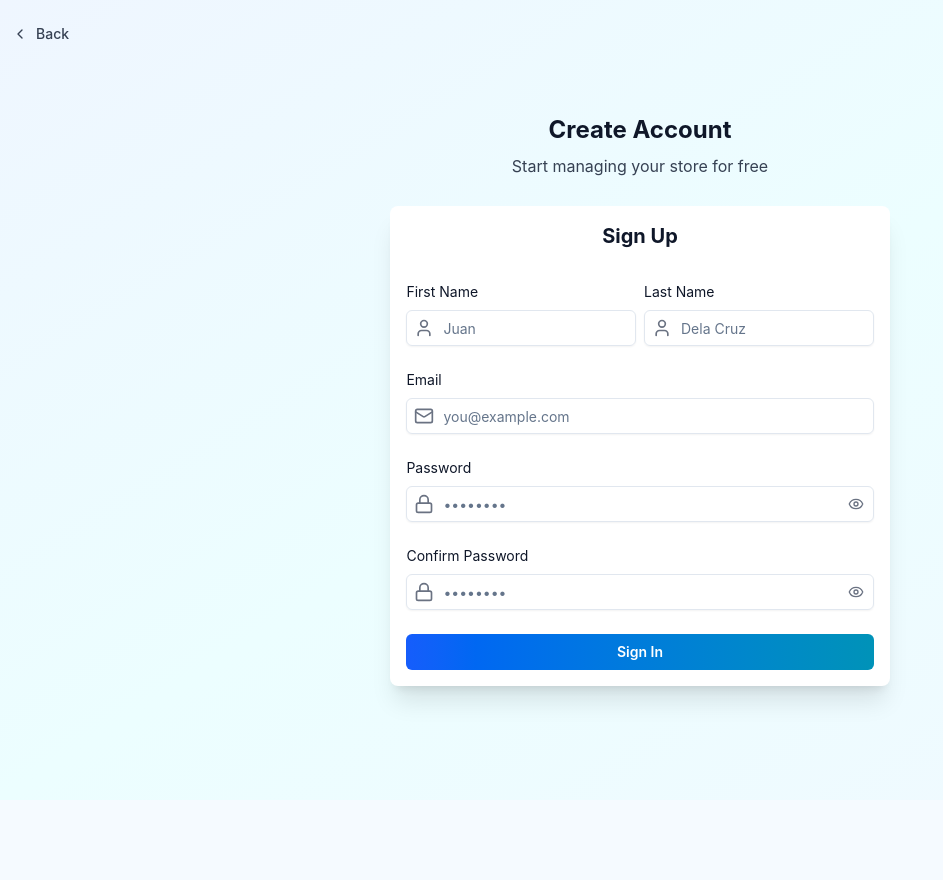
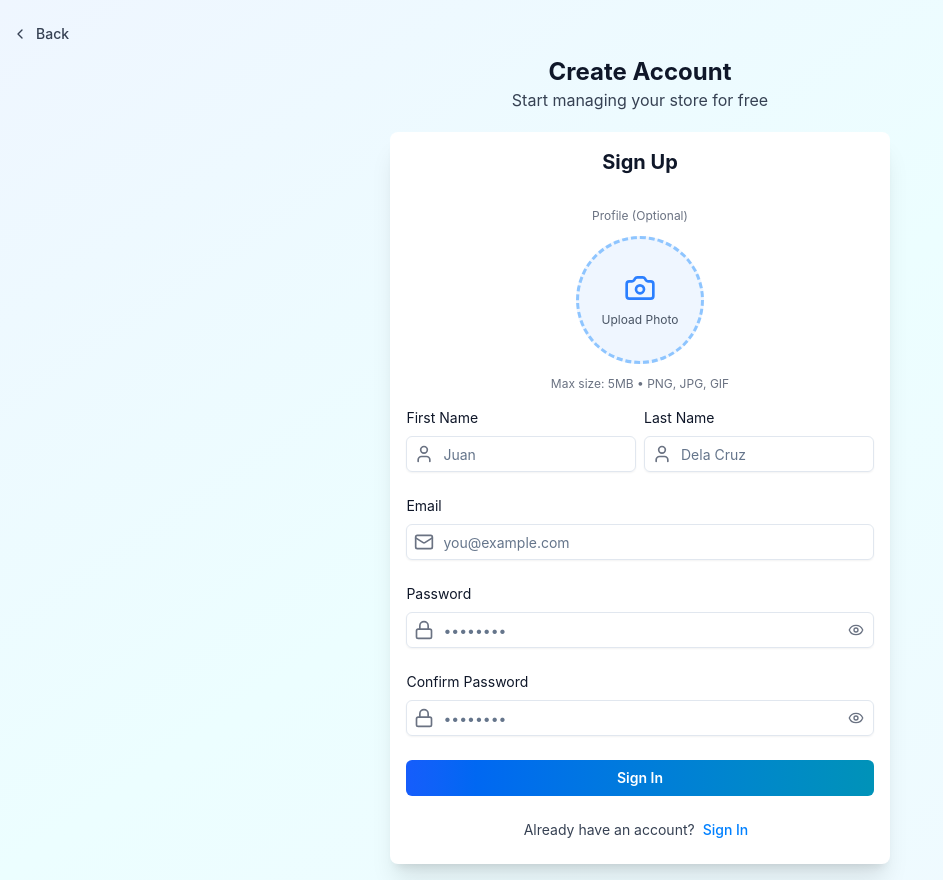
Before and after one commit to neillerin99/sari-track-frontend, a React (Vite) app: page /signup in a window 1280 px wide. Shown: the whole page, without its empty margins (0-943 px from the left). Before the commit the page ends 800 px from the top, so only its background shows below. Built offline with nearby package versions, Linux system fonts and the light colour scheme.

Commit message:
feat: profile file upload for signup page

```diff
--- /dev/null
+++ b/src/features/signup/components/FileUploadField.tsx
@@ -0,0 +1,105 @@
+import { Button } from "@/components/ui/button";
+import { Input } from "@/components/ui/input";
+import { Camera, CircleAlert, X } from "lucide-react";
+import { useEffect, useState } from "react";
+import type {
+  FieldError,
+  FieldValues,
+  Path,
+  PathValue,
+  UseFormRegister,
+  UseFormSetValue,
+  UseFormWatch,
+} from "react-hook-form";
+
+interface FileUploadFieldProps<TFormValues extends FieldValues> {
+  watch: UseFormWatch<TFormValues>;
+  register: UseFormRegister<TFormValues>;
+  error?: FieldError;
+  setValue: UseFormSetValue<TFormValues>;
+  id: Path<TFormValues>;
+}
+
+export default function FileUploadField<TFormValues extends FieldValues>({
+  watch,
+  register,
+  error,
+  setValue,
+  id,
+}: FileUploadFieldProps<TFormValues>) {
+  const profileFiles = watch(id);
+  const profile = profileFiles?.[0];
+  const [preview, setPreview] = useState<string | null>(null);
+
+  useEffect(() => {
+    if (!profile) {
+      setPreview(null);
+      return;
+    }
+
+    const url = URL.createObjectURL(profile);
+    setPreview(url);
+
+    return () => URL.revokeObjectURL(url);
+  }, [profile]);
+
+  function clearAvatar() {
+    setPreview(null);
+    setValue(
+      id,
+      undefined as unknown as PathValue<TFormValues, Path<TFormValues>>
+    );
+  }
+
+  return (
+    <div className="mx-auto flex items-center flex-col gap-3">
+      <p className="text-gray-500 text-xs">Profile (Optional)</p>
+      {preview ? (
+        <div className="relative p-4">
+          <img
+            src={preview}
+            alt="Preview"
+            className="w-32 h-32 rounded-full border-3 border-dashed border-blue-300 dark:border-blue-700 flex flex-col items-center justify-center  transition-colors bg-blue-50 dark:bg-gray-700 object-cover"
+          />
+          <Button
+            className="absolute top-0 right-0  rounded-full cursor-pointer hover:bg-red-500"
+            size={"icon"}
+            variant={"ghost"}
+            onClick={() => clearAvatar()}
+            type="button"
+          >
+            <X />
+          </Button>
+        </div>
+      ) : (
+        <>
+          <label
+            htmlFor="profile"
+            className="w-32 h-32 rounded-full border-3 border-dashed border-blue-300 dark:border-blue-700 flex flex-col items-center justify-center cursor-pointer hover:border-blue-500 dark:hover:border-blue-500 transition-colors bg-blue-50 dark:bg-gray-700"
+          >
+            <Camera className="h-8 w-8 text-blue-500 dark:text-blue-400 mb-2" />
+            <span className="text-xs text-gray-600 dark:text-gray-400">
+              Upload Photo
+            </span>
+          </label>
+          <Input
+            id="profile"
+            type="file"
+            accept="image/*"
+            className="hidden"
+            {...register(id)}
+          />
+        </>
+      )}
+      {error && (
+        <p className="text-red-500 text-xs flex gap-1 items-center">
+          <CircleAlert size={15} />
+          {error?.message}
+        </p>
+      )}
+      <span className="text-xs text-gray-500">
+        Max size: 5MB • PNG, JPG, GIF
+      </span>
+    </div>
+  );
+}
--- a/src/routes/login/index.tsx
+++ b/src/routes/login/index.tsx
@@ -68,8 +68,8 @@ function LoginForm() {
       rememberMe: false,
     },
   });
+  const navigate = useNavigate();
   const [showPassword, setShowPassword] = useState<boolean>(false);
-
   const onSubmit: SubmitHandler<FormFields> = async (data) => {
     try {
       console.log(data);
@@ -174,7 +174,16 @@ function LoginForm() {
         <p className="text-sm text-(--subtext) text-center">
           Don't have an account?
           <span>
-            <Button className="p-0 cursor-pointer px-2" variant={"link"}>
+            <Button
+              className="p-0 cursor-pointer px-2"
+              variant={"link"}
+              type="button"
+              onClick={() =>
+                navigate({
+                  to: "/signup",
+                })
+              }
+            >
               Sign Up
             </Button>
           </span>
--- a/src/routes/signup/index.tsx
+++ b/src/routes/signup/index.tsx
@@ -1,6 +1,7 @@
 import Wrapper from "@/components/common/Wrapper";
 import { Button } from "@/components/ui/button";
 import { Spinner } from "@/components/ui/spinner";
+import FileUploadField from "@/features/signup/components/FileUploadField";
 import InputField from "@/features/signup/components/InputField";
 import { signupSchema, type SignupFormFields } from "@/schemas/signup.schema";
 import { zodResolver } from "@hookform/resolvers/zod";
@@ -29,9 +30,11 @@ function Signup() {
           <ChevronLeft size={10} />
           Back
         </Button>
-        <h1 className="font-bold text-2xl">Create Account</h1>
-        <p className="text-(--subtext)">Start managing your store for free</p>
-        <SignupForm />
+        <div className="flex flex-col w-full items-center mt-10">
+          <h1 className="font-bold text-2xl">Create Account</h1>
+          <p className="text-(--subtext)">Start managing your store for free</p>
+          <SignupForm />
+        </div>
       </Wrapper>
     </section>
   );
@@ -43,10 +46,13 @@ function SignupForm() {
     formState: { errors, isSubmitting },
     handleSubmit,
     setError,
+    watch,
+    setValue,
   } = useForm<SignupFormFields>({
     resolver: zodResolver(signupSchema),
     mode: "onChange",
   });
+  const navigate = useNavigate();
 
   const onSubmit: SubmitHandler<SignupFormFields> = async (data) => {
     try {
@@ -72,6 +78,13 @@ function SignupForm() {
         className="w-full mt-8 flex flex-col gap-4"
         onSubmit={handleSubmit(onSubmit)}
       >
+        <FileUploadField
+          watch={watch}
+          register={register}
+          error={errors.profile}
+          setValue={setValue}
+          id="profile"
+        />
         <div className="flex sm:gap-2 gap-4 sm:flex-row flex-col basis-1/2">
           <InputField
             label={"First Name"}
@@ -125,6 +138,23 @@ function SignupForm() {
           {isSubmitting ? <Spinner /> : "Sign In"}
         </Button>
       </form>
+      <p className="text-sm text-(--subtext) text-center mt-4">
+        Already have an account?
+        <span>
+          <Button
+            className="p-0 cursor-pointer px-2"
+            variant={"link"}
+            type="button"
+            onClick={() =>
+              navigate({
+                to: "/login",
+              })
+            }
+          >
+            Sign In
+          </Button>
+        </span>
+      </p>
     </div>
   );
 }
--- a/src/schemas/signup.schema.ts
+++ b/src/schemas/signup.schema.ts
@@ -33,6 +33,26 @@ export const signupSchema = z.object({
             message: "Password must include at least 1 special character",
         }),
     confirmPassword: z.string().min(1, { message: "Confirm your password" }),
+    profile: z
+        .custom<FileList | null>()
+        .optional()
+        .nullable()
+        .refine(
+            (files) => !files || files.length === 0 || files[0] instanceof File,
+            { message: "Invalid file" }
+        )
+        .refine(
+            (files) => !files || files.length === 0 || files[0].size <= 5_000_000,
+            { message: "Max file size is 5MB" }
+        )
+        .refine(
+            (files) =>
+                !files ||
+                files.length === 0 ||
+                ["image/jpeg", "image/png"].includes(files[0].type),
+            { message: "Only JPG or PNG images allowed" }
+        ),
+
 }).refine((data) => data.password === data.confirmPassword, {
     path: ['confirmPassword'],
     error: 'Passwords do not match'
```
